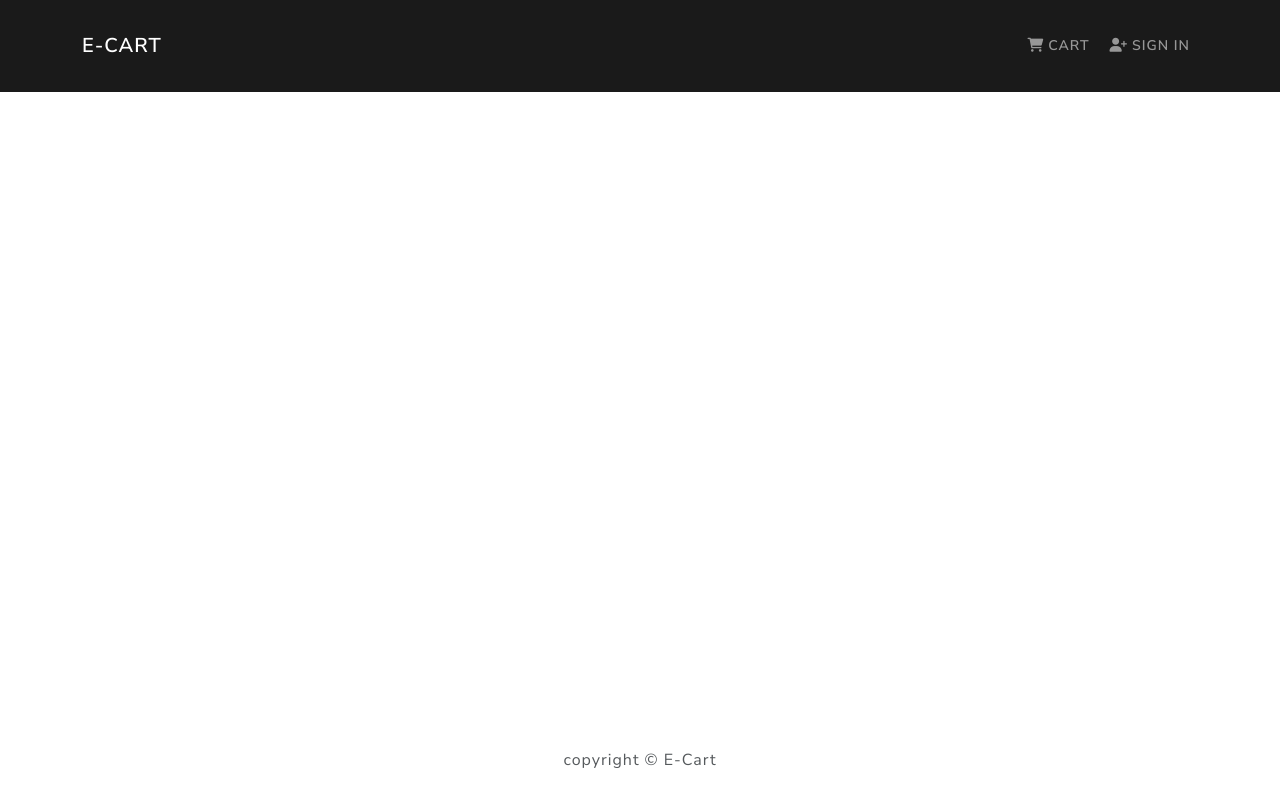
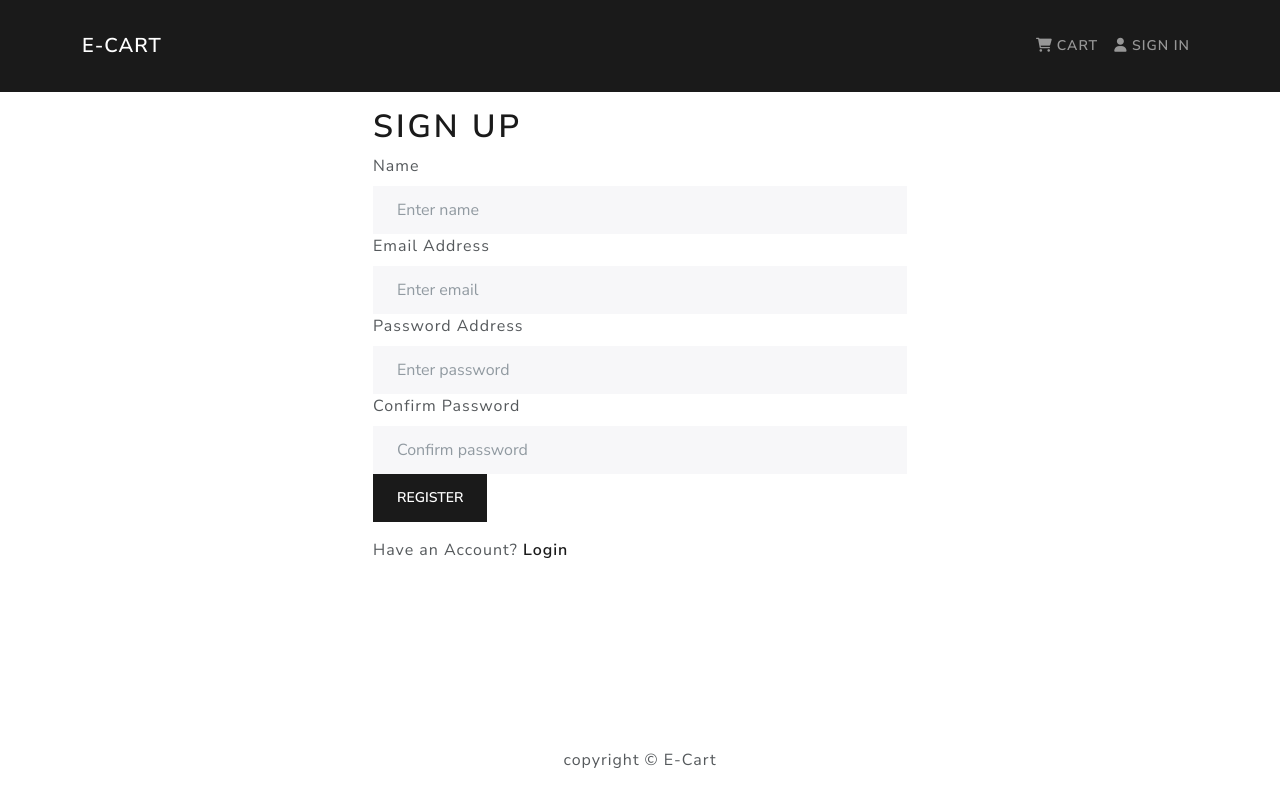
Before and after one commit to Savya6757/E-Cart, a React (Create React App) app in the folder frontend/: page /register in a window 1280 px wide. Built offline with nearby package versions, Linux system fonts and the light colour scheme.

Commit message:
added login and register and profile in backend

```diff
--- a/frontend/src/App.js
+++ b/frontend/src/App.js
@@ -5,6 +5,8 @@ import HomeScreen from "./pages/HomeScreen";
 import { Route, Routes } from "react-router-dom";
 import ProductsDetails from "./pages/ProductsDetails";
 import CartScreen from "./pages/CartScreen";
+import LoginScreen from "./pages/LoginScreen";
+import RegisterScreen from "./pages/RegisterScreen";
 
 function App() {
   return (
@@ -13,9 +15,11 @@ function App() {
       <main className="py-3">
         <Container>
           <Routes>
-            <Route path="/" element={<HomeScreen />} />
             <Route path="/product/:id" element={<ProductsDetails />} />
             <Route path="/cart" element={<CartScreen />} />
+            <Route path="/login" element={<LoginScreen />} />
+            <Route path="/register" element={<RegisterScreen />} />
+            <Route path="/" element={<HomeScreen />} />
           </Routes>
         </Container>
       </main>
--- /dev/null
+++ b/frontend/src/actions/userActions.js
@@ -0,0 +1,70 @@
+import { userAuthAction } from "../slices/user-slice";
+import axios from "axios";
+
+export const loginUser = (email, password) => {
+  return async (dispatch) => {
+    try {
+      const config = {
+        headers: {
+          "Content-Type": "application/json",
+        },
+      };
+      const { data } = await axios.post("/api/users/login", { email, password }, config);
+      dispatch(
+        userAuthAction.userLoginSuccess({
+          userInfo: data,
+        })
+      );
+      localStorage.setItem("userInfo", JSON.stringify(data));
+    } catch (error) {
+      dispatch(
+        userAuthAction.userLoginFail({
+          error:
+            error.response && error.response.data.message
+              ? error.response.data.message
+              : error.message,
+        })
+      );
+    }
+  };
+};
+
+export const userLogout = () => {
+  return (dispatch) => {
+    localStorage.clear("userInfo");
+    dispatch(userAuthAction.userLogoutSuccess());
+  };
+};
+
+export const registerUser = (name, email, password) => {
+  return async (dispatch) => {
+    try {
+      const config = {
+        headers: {
+          "Content-Type": "application/json",
+        },
+      };
+      const { data } = await axios.post("/api/users", { name, email, password }, config);
+      dispatch(
+        userAuthAction.userRegisterSuccess({
+          userInfo: data,
+        })
+      );
+      // dispatch(
+      //   userAuthAction.userLoginSuccess({
+      //     userInfo: data,
+      //   })
+      // );
+      localStorage.setItem("userInfo", JSON.stringify(data));
+    } catch (error) {
+      dispatch(
+        userAuthAction.userRegisterFail({
+          error:
+            error.response && error.response.data.message
+              ? error.response.data.message
+              : error.message,
+        })
+      );
+    }
+  };
+};
--- /dev/null
+++ b/frontend/src/components/FormContainer.js
@@ -0,0 +1,15 @@
+import { Container, Row, Col } from "react-bootstrap";
+
+const FormContainer = ({ children }) => {
+  return (
+    <Container>
+      <Row className="justify-content-md-center">
+        <Col xs={12} md={6}>
+          {children}
+        </Col>
+      </Row>
+    </Container>
+  );
+};
+
+export default FormContainer;
--- a/frontend/src/components/Header.js
+++ b/frontend/src/components/Header.js
@@ -1,8 +1,18 @@
 import React from "react";
-import { Container, Navbar, Nav } from "react-bootstrap";
+import { Container, Navbar, Nav, NavDropdown } from "react-bootstrap";
+import { useDispatch, useSelector } from "react-redux";
 import { LinkContainer } from "react-router-bootstrap";
+import { useNavigate } from "react-router-dom";
+import { userLogout } from "../actions/userActions";
 
 const Header = () => {
+  const { userInfo } = useSelector((state) => state.userAuth);
+  const dispatch = useDispatch();
+  const navigate = useNavigate();
+  const logoutHandler = () => {
+    dispatch(userLogout());
+    navigate("/");
+  };
   return (
     <header>
       <Navbar bg="primary" variant="dark" expand="lg" collapseOnSelect>
@@ -18,11 +28,20 @@ const Header = () => {
                   <i className="fa-solid fa-cart-shopping mx-1"></i>Cart
                 </Nav.Link>
               </LinkContainer>
-              <LinkContainer to="/login">
-                <Nav.Link>
-                  <i className="fa-solid fa-user-plus mx-1"></i>Sign in
-                </Nav.Link>
-              </LinkContainer>
+              {userInfo ? (
+                <NavDropdown title={userInfo.name} id="username">
+                  <LinkContainer to="/profile">
+                    <NavDropdown.Item>Profile</NavDropdown.Item>
+                  </LinkContainer>
+                  <NavDropdown.Item onClick={logoutHandler}>Logout</NavDropdown.Item>
+                </NavDropdown>
+              ) : (
+                <LinkContainer to="/login">
+                  <Nav.Link>
+                    <i className="fas fa-user"></i> Sign In
+                  </Nav.Link>
+                </LinkContainer>
+              )}
             </Nav>
           </Navbar.Collapse>
         </Container>
--- /dev/null
+++ b/frontend/src/pages/LoginScreen.js
@@ -0,0 +1,73 @@
+import React, { useState, useEffect } from "react";
+import { Link, useNavigate } from "react-router-dom";
+import { Form, Button, Row, Col } from "react-bootstrap";
+import { useDispatch, useSelector } from "react-redux";
+import Message from "../components/ui/Message";
+import Loader from "../components/ui/Loader";
+import { loginUser } from "../actions/userActions";
+import FormContainer from "../components/FormContainer";
+import { useLocation } from "react-router-dom";
+
+const LoginScreen = () => {
+  const [email, setEmail] = useState("");
+  const [password, setPassword] = useState("");
+  const dispatch = useDispatch();
+
+  const userAuth = useSelector((state) => state.userAuth);
+  const { loading, error, userInfo } = userAuth;
+
+  const navigate = useNavigate();
+  const location = useLocation();
+  const redirect = location.search ? location.search.split("=")[1] : "/";
+
+  useEffect(() => {
+    if (userInfo) {
+      navigate(redirect);
+    }
+  }, [userInfo, redirect, navigate]);
+
+  const submitHandler = (e) => {
+    e.preventDefault();
+    dispatch(loginUser(email, password));
+  };
+
+  return (
+    <FormContainer>
+      <h1>Sign In</h1>
+      {error && <Message variant="danger">{error}</Message>}
+      {loading && <Loader />}
+      <Form onSubmit={submitHandler}>
+        <Form.Group controlId="email">
+          <Form.Label>Email Address</Form.Label>
+          <Form.Control
+            type="email"
+            placeholder="Enter email"
+            value={email}
+            onChange={(e) => setEmail(e.target.value)}></Form.Control>
+        </Form.Group>
+
+        <Form.Group controlId="password">
+          <Form.Label>Password Address</Form.Label>
+          <Form.Control
+            type="password"
+            placeholder="Enter password"
+            value={password}
+            onChange={(e) => setPassword(e.target.value)}></Form.Control>
+        </Form.Group>
+
+        <Button type="submit" variant="primary">
+          Sign In
+        </Button>
+      </Form>
+
+      <Row className="py-3">
+        <Col>
+          New Customer?{" "}
+          <Link to={redirect ? `/register?redirect=${redirect}` : "/register"}>Register</Link>
+        </Col>
+      </Row>
+    </FormContainer>
+  );
+};
+
+export default LoginScreen;
--- /dev/null
+++ b/frontend/src/pages/RegisterScreen.js
@@ -0,0 +1,98 @@
+import React, { useState, useEffect } from "react";
+import { Link, useNavigate, useLocation } from "react-router-dom";
+import { Form, Button, Row, Col } from "react-bootstrap";
+import { useDispatch, useSelector } from "react-redux";
+import Message from "../components/ui/Message";
+import Loader from "../components/ui/Loader";
+import FormContainer from "../components/FormContainer";
+import { registerUser } from "../actions/userActions";
+
+const RegisterScreen = () => {
+  const [name, setName] = useState("");
+  const [email, setEmail] = useState("");
+  const [password, setPassword] = useState("");
+  const [confirmPassword, setConfirmPassword] = useState("");
+  const [message, setMessage] = useState(null);
+
+  const location = useLocation();
+  const navigate = useNavigate();
+  const dispatch = useDispatch();
+
+  const { loading, error, userInfo } = useSelector((state) => state.userAuth);
+
+  const redirect = location.search ? location.search.split("=")[1] : "/";
+
+  useEffect(() => {
+    if (userInfo) {
+      navigate(redirect);
+    }
+  }, [navigate, userInfo, redirect]);
+
+  const submitHandler = (e) => {
+    e.preventDefault();
+    if (password !== confirmPassword) {
+      setMessage("Passwords do not match");
+    } else {
+      dispatch(registerUser(name, email, password));
+    }
+  };
+
+  return (
+    <FormContainer>
+      <h1>Sign Up</h1>
+      {message && <Message variant="danger">{message}</Message>}
+      {error && <Message variant="danger">{error}</Message>}
+      {loading && <Loader />}
+      <Form onSubmit={submitHandler}>
+        <Form.Group controlId="name">
+          <Form.Label>Name</Form.Label>
+          <Form.Control
+            type="name"
+            placeholder="Enter name"
+            value={name}
+            onChange={(e) => setName(e.target.value)}></Form.Control>
+        </Form.Group>
+
+        <Form.Group controlId="email">
+          <Form.Label>Email Address</Form.Label>
+          <Form.Control
+            type="email"
+            placeholder="Enter email"
+            value={email}
+            onChange={(e) => setEmail(e.target.value)}></Form.Control>
+        </Form.Group>
+
+        <Form.Group controlId="password">
+          <Form.Label>Password Address</Form.Label>
+          <Form.Control
+            type="password"
+            placeholder="Enter password"
+            value={password}
+            onChange={(e) => setPassword(e.target.value)}></Form.Control>
+        </Form.Group>
+
+        <Form.Group controlId="confirmPassword">
+          <Form.Label>Confirm Password</Form.Label>
+          <Form.Control
+            type="password"
+            placeholder="Confirm password"
+            value={confirmPassword}
+            onChange={(e) => setConfirmPassword(e.target.value)}></Form.Control>
+        </Form.Group>
+
+        <Button type="submit" variant="primary">
+          Register
+        </Button>
+      </Form>
+
+      <Row className="py-3">
+        <Col>
+          Have an Account?{" "}
+          <Link to={redirect ? `/login?redirect=${redirect}` : "/login"}>Login</Link>
+        </Col>
+      </Row>
+    </FormContainer>
+  );
+};
+
+export default RegisterScreen;
--- /dev/null
+++ b/frontend/src/slices/user-slice.js
@@ -0,0 +1,33 @@
+import { createSlice } from "@reduxjs/toolkit";
+
+const userAuth = createSlice({
+  name: "userAuth",
+  initialState: { loading: true, userInfo: null, error: null },
+  reducers: {
+    userLoginSuccess(state, action) {
+      state.loading = false;
+      state.userInfo = action.payload.userInfo;
+    },
+    userLoginFail(state, action) {
+      state.loading = false;
+      state.error = action.payload.error;
+    },
+    userRegisterSuccess(state, action) {
+      state.loading = false;
+      state.userInfo = action.payload.userInfo;
+    },
+    userRegisterFail(state, action) {
+      state.loading = false;
+      state.error = action.payload.error;
+    },
+    userLogoutSuccess(state, action) {
+      state.loading = false;
+      state.userInfo = null;
+      state.error = null;
+    },
+  },
+});
+
+export const userAuthAction = userAuth.actions;
+
+export default userAuth.reducer;
--- a/frontend/src/store.js
+++ b/frontend/src/store.js
@@ -1,19 +1,26 @@
 import { configureStore } from "@reduxjs/toolkit";
 import productList from "./slices/product-slice";
 import cartItems from "./slices/cart-slice";
+import userAuth from "./slices/user-slice";
 
 const cartItemsFromStorage = localStorage.getItem("cartItems")
   ? JSON.parse(localStorage.getItem("cartItems"))
   : [];
 
+const userInfoFromStorage = localStorage.getItem("userInfo")
+  ? JSON.parse(localStorage.getItem("userInfo"))
+  : null;
+
 const store = configureStore({
   reducer: {
     productList,
     cartItems,
+    userAuth,
   },
 
   preloadedState: {
     cartItems: { items: cartItemsFromStorage },
+    userAuth: { userInfo: userInfoFromStorage },
   },
   devTools: process.env.NODE_ENV !== "production", //only show devTools when in production
 });
```
Also changed, not shown: 2 other files (tests, documents, lock files or other folders).
